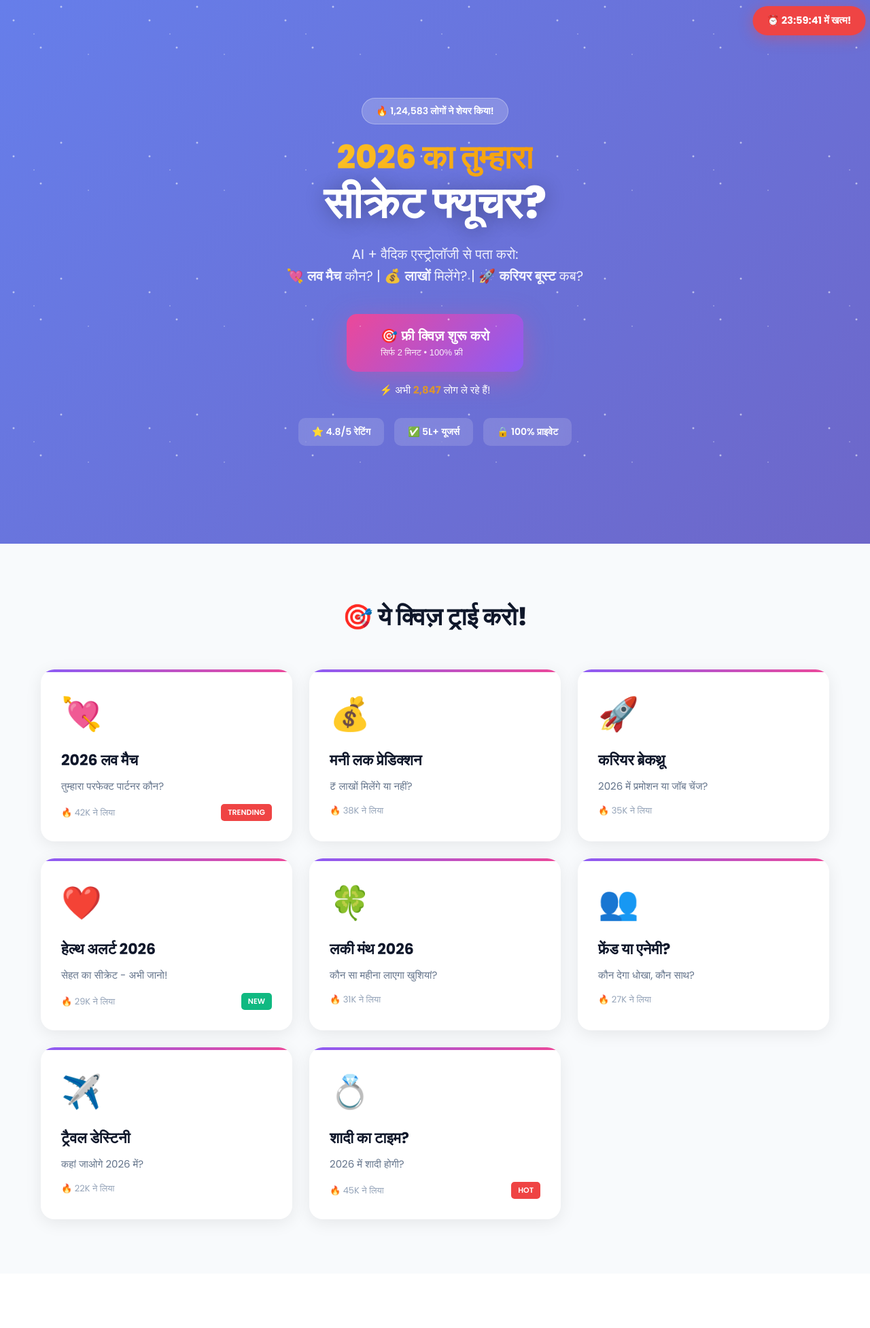
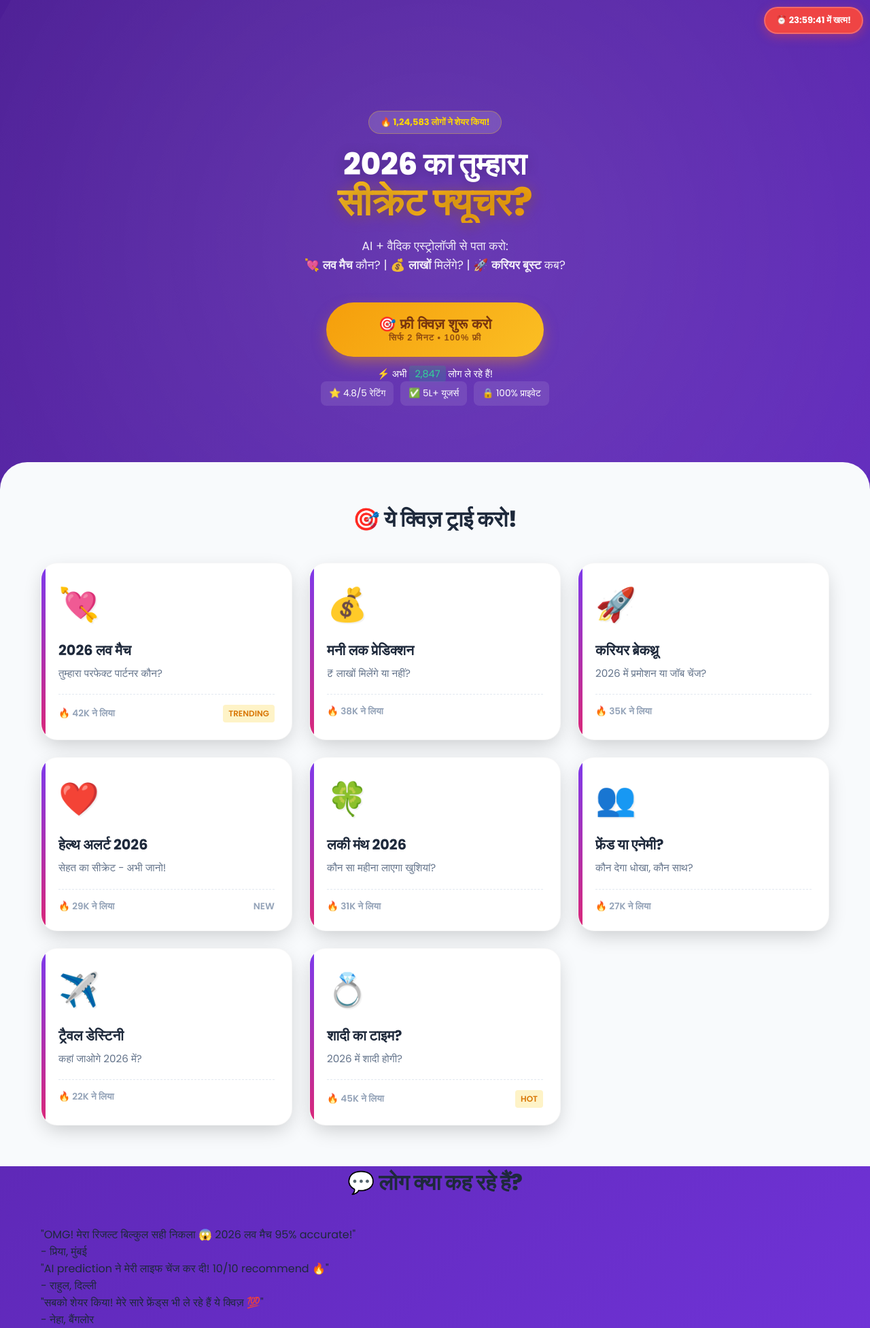
Before and after one commit to amaurajhonsons-dotcom/astro-quiz-2026, a PHP site: page / in a window 1280 px wide. Shown: the top 1954 px of the page at 68% size. Run offline with PHP 8.4, Linux system fonts and the light colour scheme; some libraries are stand-ins or nearby versions.

Commit message:
UI/UX: Mystic Gold Upgrade + Speed Fix (Deferred Ads)

```diff
--- a/css/style.css
+++ b/css/style.css
@@ -1,24 +1,32 @@
+/* Mystic Gold Premium Theme */
+:root {
+    --primary: #7C3AED;
+    /* Deep Violet */
+    --primary-light: #8B5CF6;
+    --secondary: #DB2777;
+    /* Deep Pink */
+    --gold-start: #F59E0B;
+    --gold-end: #FBBF24;
+    --dark: #1E293B;
+    --light: #F8FAFC;
+    --bg-gradient: linear-gradient(135deg, #4C1D95 0%, #7C3AED 100%);
+    --card-shadow: 0 10px 30px -5px rgba(0, 0, 0, 0.2);
+    --gold-shadow: 0 10px 25px -5px rgba(245, 158, 11, 0.5);
+}
+
 * {
     margin: 0;
     padding: 0;
     box-sizing: border-box;
-}
-
-:root {
-    --primary: #8B5CF6;
-    --secondary: #EC4899;
-    --accent: #F59E0B;
-    --dark: #0F172A;
-    --light: #F8FAFC;
-    --success: #10B981;
-    --danger: #EF4444;
+    -webkit-tap-highlight-color: transparent;
 }
 
 body {
     font-family: 'Poppins', sans-serif;
-    background: linear-gradient(135deg, #667eea 0%, #764ba2 100%);
+    background: var(--bg-gradient);
     color: var(--dark);
     overflow-x: hidden;
+    min-height: 100vh;
 }
 
 .container {
@@ -27,178 +35,202 @@
     padding: 0 20px;
 }
 
+/* Floating Timer (Scarcity) */
 .floating-timer {
     position: fixed;
     top: 10px;
     right: 10px;
-    background: var(--danger);
+    background: #EF4444;
+    /* Red Alert */
     color: white;
-    padding: 10px 20px;
+    padding: 8px 16px;
     border-radius: 50px;
     font-weight: 700;
-    font-size: 14px;
+    font-size: 13px;
     z-index: 1000;
-    box-shadow: 0 4px 20px rgba(239, 68, 68, 0.4);
+    box-shadow: 0 4px 15px rgba(239, 68, 68, 0.4);
     animation: pulse 2s infinite;
+    border: 2px solid rgba(255, 255, 255, 0.2);
 }
 
-@keyframes pulse {
-    0%, 100% { transform: scale(1); }
-    50% { transform: scale(1.05); }
-}
-
+/* Hero Section */
 .hero {
-    min-height: 100vh;
+    min-height: 90vh;
     display: flex;
+    flex-direction: column;
     align-items: center;
     justify-content: center;
     text-align: center;
     position: relative;
+    padding: 80px 20px 40px;
     overflow: hidden;
-    padding: 60px 20px;
 }
 
-.stars {
+/* Animated Background Shapes */
+.hero::before {
+    content: '';
     position: absolute;
-    width: 100%;
-    height: 100%;
-    background-image:
-        radial-gradient(2px 2px at 20px 30px, white, transparent),
-        radial-gradient(2px 2px at 60px 70px, white, transparent),
-        radial-gradient(1px 1px at 50px 50px, white, transparent),
-        radial-gradient(1px 1px at 130px 80px, white, transparent),
-        radial-gradient(2px 2px at 90px 10px, white, transparent);
-    background-repeat: repeat;
-    background-size: 200px 200px;
-    opacity: 0.5;
-    animation: twinkle 3s infinite;
+    top: -50%;
+    left: -50%;
+    width: 200%;
+    height: 200%;
+    background: radial-gradient(circle, rgba(255, 255, 255, 0.1) 0%, transparent 60%);
+    animation: rotate 20s linear infinite;
+    z-index: 0;
 }
 
-@keyframes twinkle {
-    0%, 100% { opacity: 0.5; }
-    50% { opacity: 1; }
+@keyframes rotate {
+    100% {
+        transform: rotate(360deg);
+    }
 }
 
 .badge {
     display: inline-block;
-    background: rgba(255, 255, 255, 0.2);
-    backdrop-filter: blur(10px);
-    color: white;
-    padding: 8px 20px;
+    background: rgba(255, 255, 255, 0.15);
+    backdrop-filter: blur(8px);
+    color: #FFD700;
+    /* Gold Text */
+    padding: 6px 16px;
     border-radius: 50px;
-    font-size: 14px;
-    font-weight: 600;
+    font-size: 13px;
+    font-weight: 700;
     margin-bottom: 20px;
-    border: 1px solid rgba(255, 255, 255, 0.3);
+    border: 1px solid rgba(255, 215, 0, 0.3);
+    position: relative;
+    z-index: 1;
 }
 
 .hero-title {
-    font-size: 48px;
+    font-size: 2.8rem;
     font-weight: 800;
     color: white;
-    line-height: 1.2;
+    line-height: 1.1;
     margin-bottom: 20px;
+    position: relative;
+    z-index: 1;
+    text-shadow: 0 4px 20px rgba(0, 0, 0, 0.2);
 }
 
 .gradient-text {
-    background: linear-gradient(90deg, #fbbf24, #f59e0b);
-    -webkit-background-clip: text;
-    -webkit-text-fill-color: transparent;
-    background-clip: text;
+    color: white;
+    /* Keep white for readability on purple */
 }
 
 .big-text {
-    font-size: 64px;
+    font-size: 3.5rem;
     display: block;
-    text-shadow: 0 4px 30px rgba(0, 0, 0, 0.3);
+    background: linear-gradient(135deg, #FBBF24, #F59E0B);
+    -webkit-background-clip: text;
+    -webkit-text-fill-color: transparent;
+    filter: drop-shadow(0 2px 10px rgba(245, 158, 11, 0.3));
 }
 
 .hero-subtitle {
-    font-size: 20px;
+    font-size: 1.1rem;
     color: rgba(255, 255, 255, 0.9);
     margin-bottom: 40px;
     line-height: 1.6;
+    max-width: 600px;
+    position: relative;
+    z-index: 1;
 }
 
-.cta-section {
-    margin-bottom: 30px;
-}
-
+/* The GOLDEN CTA */
 .cta-button {
-    background: linear-gradient(135deg, #EC4899, #8B5CF6);
-    color: white;
+    background: linear-gradient(135deg, var(--gold-start), var(--gold-end));
+    color: #78350F;
+    /* Dark Brown for contrast */
     border: none;
-    padding: 20px 50px;
-    border-radius: 15px;
-    font-size: 20px;
-    font-weight: 700;
+    padding: 20px 45px;
+    border-radius: 50px;
+    font-size: 1.3rem;
+    font-weight: 800;
     cursor: pointer;
-    box-shadow: 0 10px 40px rgba(236, 72, 153, 0.4);
-    transition: all 0.3s ease;
+    box-shadow: var(--gold-shadow);
+    transition: transform 0.2s;
+    position: relative;
+    overflow: hidden;
+    z-index: 1;
     display: inline-flex;
     flex-direction: column;
-    gap: 5px;
-}
-
-.cta-button:hover {
-    transform: translateY(-3px);
-    box-shadow: 0 15px 50px rgba(236, 72, 153, 0.6);
+    align-items: center;
+    width: 100%;
+    max-width: 320px;
 }
 
 .cta-button:active {
-    transform: translateY(0);
+    transform: scale(0.96);
+}
+
+/* Shimmer Animation */
+.cta-button::after {
+    content: '';
+    position: absolute;
+    top: -50%;
+    left: -50%;
+    width: 200%;
+    height: 200%;
+    background: linear-gradient(to right, transparent, rgba(255, 255, 255, 0.4), transparent);
+    transform: rotate(45deg);
+    animation: shimmer 3s infinite;
+}
+
+@keyframes shimmer {
+    0% {
+        transform: translateX(-100%) rotate(45deg);
+    }
+
+    20% {
+        transform: translateX(100%) rotate(45deg);
+    }
+
+    100% {
+        transform: translateX(100%) rotate(45deg);
+    }
 }
 
 .btn-subtitle {
-    font-size: 13px;
-    font-weight: 400;
-    opacity: 0.9;
+    font-size: 0.8rem;
+    font-weight: 600;
+    opacity: 0.8;
+    text-transform: uppercase;
+    letter-spacing: 1px;
 }
 
 .social-proof {
     color: white;
-    font-size: 15px;
+    font-size: 0.9rem;
     margin-top: 15px;
+    font-weight: 500;
+    position: relative;
+    z-index: 1;
 }
 
 .live-count {
-    color: var(--accent);
-    font-weight: 700;
-    animation: countUp 3s infinite;
+    background: rgba(16, 185, 129, 0.2);
+    padding: 2px 8px;
+    border-radius: 4px;
+    color: #34D399;
 }
 
-@keyframes countUp {
-    0%, 100% { opacity: 1; }
-    50% { opacity: 0.7; }
-}
-
-.trust-badges {
-    display: flex;
-    gap: 15px;
-    justify-content: center;
-    flex-wrap: wrap;
-}
-
-.badge-item {
-    background: rgba(255, 255, 255, 0.15);
-    backdrop-filter: blur(10px);
-    color: white;
-    padding: 10px 20px;
-    border-radius: 10px;
-    font-size: 14px;
-    font-weight: 600;
-}
-
+/* 3D Cards */
 .quiz-preview {
     background: var(--light);
-    padding: 80px 20px;
+    padding: 60px 20px;
+    border-top-left-radius: 40px;
+    border-top-right-radius: 40px;
+    margin-top: -40px;
+    /* Overlap Hero */
+    position: relative;
+    z-index: 2;
 }
 
 .section-title {
     text-align: center;
-    font-size: 36px;
+    font-size: 2rem;
     font-weight: 800;
-    margin-bottom: 50px;
+    margin-bottom: 40px;
     color: var(--dark);
 }
 
@@ -210,13 +242,19 @@
 
 .quiz-card {
     background: white;
-    border-radius: 20px;
-    padding: 30px;
-    box-shadow: 0 5px 25px rgba(0, 0, 0, 0.08);
+    border-radius: 24px;
+    padding: 25px;
+    box-shadow: var(--card-shadow);
     cursor: pointer;
     transition: all 0.3s ease;
     position: relative;
     overflow: hidden;
+    border: 1px solid rgba(0, 0, 0, 0.03);
+}
+
+.quiz-card:hover {
+    transform: translateY(-8px);
+    box-shadow: 0 20px 40px -5px rgba(0, 0, 0, 0.15);
 }
 
 .quiz-card::before {
@@ -224,213 +262,108 @@
     position: absolute;
     top: 0;
     left: 0;
-    width: 100%;
-    height: 4px;
-    background: linear-gradient(90deg, var(--primary), var(--secondary));
-}
-
-.quiz-card:hover {
-    transform: translateY(-8px);
-    box-shadow: 0 15px 40px rgba(0, 0, 0, 0.15);
+    width: 6px;
+    height: 100%;
+    background: linear-gradient(to bottom, var(--primary), var(--secondary));
 }
 
 .quiz-icon {
-    font-size: 48px;
+    font-size: 3rem;
     margin-bottom: 15px;
+    text-shadow: 2px 2px 0px rgba(0, 0, 0, 0.05);
 }
 
 .quiz-card h3 {
-    font-size: 22px;
+    font-size: 1.3rem;
     font-weight: 700;
-    margin-bottom: 10px;
+    margin-bottom: 8px;
     color: var(--dark);
 }
 
 .quiz-card p {
     color: #64748b;
-    font-size: 15px;
-    margin-bottom: 15px;
+    font-size: 0.95rem;
+    margin-bottom: 20px;
+    line-height: 1.4;
 }
 
 .quiz-stats {
     display: flex;
     justify-content: space-between;
     align-items: center;
-    font-size: 13px;
-    color: #94a3b8;
+    border-top: 1px dashed #E2E8F0;
+    padding-top: 15px;
+    font-size: 0.85rem;
+    color: #94A3B8;
+    font-weight: 600;
 }
 
-.trending, .new {
-    background: var(--danger);
-    color: white;
-    padding: 4px 10px;
-    border-radius: 5px;
-    font-weight: 600;
-    font-size: 11px;
+.trending {
+    background: #FEF3C7;
+    color: #D97706;
+    padding: 4px 8px;
+    border-radius: 4px;
+    font-size: 0.75rem;
 }
 
-.new {
-    background: var(--success);
+/* Footer & Mobile */
+.trust-badges {
+    display: flex;
+    gap: 10px;
+    justify-content: center;
+    flex-wrap: wrap;
+    position: relative;
+    z-index: 1;
 }
 
-.social-proof-section {
-    padding: 80px 20px;
-    background: white;
-}
-
-.testimonial-grid {
-    display: grid;
-    grid-template-columns: repeat(auto-fit, minmax(300px, 1fr));
-    gap: 30px;
-}
-
-.testimonial {
-    background: linear-gradient(135deg, #667eea 0%, #764ba2 100%);
+.badge-item {
+    background: rgba(255, 255, 255, 0.1);
     color: white;
-    padding: 30px;
-    border-radius: 15px;
-    box-shadow: 0 5px 25px rgba(0, 0, 0, 0.1);
-}
-
-.testimonial p {
-    font-size: 16px;
-    line-height: 1.6;
-    margin-bottom: 15px;
-}
-
-.user {
-    font-size: 14px;
-    font-weight: 600;
-    opacity: 0.9;
-}
-
-.push-notification-popup {
-    display: none;
-    position: fixed;
-    top: 0;
-    left: 0;
-    width: 100%;
-    height: 100%;
-    background: rgba(0, 0, 0, 0.7);
-    z-index: 2000;
-    align-items: center;
-    justify-content: center;
-}
-
-.push-notification-popup.active {
-    display: flex;
-}
-
-.popup-content {
-    background: white;
-    padding: 40px;
-    border-radius: 20px;
-    max-width: 400px;
-    text-align: center;
-    position: relative;
-    animation: popIn 0.3s ease;
-}
-
-@keyframes popIn {
-    0% { transform: scale(0.8); opacity: 0; }
-    100% { transform: scale(1); opacity: 1; }
-}
-
-.close-popup {
-    position: absolute;
-    top: 15px;
-    right: 15px;
-    font-size: 30px;
-    cursor: pointer;
-    color: #94a3b8;
-}
-
-.popup-icon {
-    font-size: 60px;
-    margin-bottom: 20px;
-}
-
-.popup-content h3 {
-    font-size: 24px;
-    margin-bottom: 15px;
-    color: var(--dark);
-}
-
-.popup-content p {
-    color: #64748b;
-    margin-bottom: 25px;
-}
-
-.popup-btn {
-    background: linear-gradient(135deg, #EC4899, #8B5CF6);
-    color: white;
-    border: none;
-    padding: 15px 40px;
-    border-radius: 10px;
-    font-size: 16px;
-    font-weight: 700;
-    cursor: pointer;
-    width: 100%;
-    margin-bottom: 10px;
-}
-
-.popup-btn-secondary {
-    background: transparent;
-    color: #64748b;
-    border: none;
-    padding: 10px;
-    font-size: 14px;
-    cursor: pointer;
+    padding: 8px 12px;
+    border-radius: 8px;
+    font-size: 0.85rem;
+    backdrop-filter: blur(4px);
 }
 
 .footer {
-    background: var(--dark);
+    background: #0F172A;
     color: white;
-    padding: 40px 20px;
+    padding: 60px 20px;
     text-align: center;
 }
 
 .footer-links {
-    margin-top: 20px;
+    margin-top: 25px;
     display: flex;
-    gap: 30px;
+    gap: 20px;
     justify-content: center;
+    flex-wrap: wrap;
 }
 
 .footer-links a {
-    color: white;
+    color: #94A3B8;
     text-decoration: none;
-    opacity: 0.8;
-    transition: opacity 0.3s;
-}
-
-.footer-links a:hover {
-    opacity: 1;
+    font-size: 0.9rem;
 }
 
 @media (max-width: 768px) {
     .hero-title {
-        font-size: 36px;
+        font-size: 2.2rem;
     }
 
     .big-text {
-        font-size: 48px;
+        font-size: 3rem;
     }
 
-    .hero-subtitle {
-        font-size: 16px;
+    .floating-timer {
+        top: 10px;
+        right: 10px;
     }
 
-    .cta-button {
-        padding: 18px 40px;
-        font-size: 18px;
-    }
-
-    .quiz-grid {
-        grid-template-columns: 1fr;
-    }
-
-    .section-title {
-        font-size: 28px;
+    .quiz-card {
+        display: flex;
+        flex-direction: column;
+        justify-content: center;
+        min-height: 180px;
     }
 }
--- a/index.php
+++ b/index.php
@@ -78,10 +78,8 @@
     </script>
 </head>
 
-<body class="home-body">
-    <!-- Adsterra Social Bar (Top Sticky) -->
-    <script type="text/javascript"
-        src="//pl28198047.effectivegatecpm.com/14/2d/0b/142d0b238e726b90898d76e2bb2b4f20.js"></script>
+<body class="mystic-body">
+    <!-- Optimized: Ads moved to footer -->
     <div class="floating-timer">
         ⏰ <span id="timer">23:59:47</span> में खत्म!
     </div>
@@ -270,9 +268,9 @@
         </div>
     </section>
 
-    <!-- Adsterra Mobile Banner 320x50 -->
+    <!-- Optimized for LCP -->
     <div style="text-align: center; margin: 40px 0; padding: 20px;">
-        <p style="font-size: 11px; color: rgba(255,255,255,0.6); margin-bottom: 10px;">SPONSORED</p>
+        <p style="font-size: 11px; color: rgba(0,0,0,0.3); margin-bottom: 10px;">SPONSORED</p>
         <script type="text/javascript">
             atOptions = {
                 'key': '23c858baf0517be4c93981cd8786b93c',
@@ -285,6 +283,10 @@
         <script type="text/javascript"
             src="//www.highperformanceformat.com/23c858baf0517be4c93981cd8786b93c/invoke.js"></script>
     </div>
+
+    <!-- Adsterra Social Bar (Deferred for Speed) -->
+    <script type="text/javascript" src="//pl28198047.effectivegatecpm.com/14/2d/0b/142d0b238e726b90898d76e2bb2b4f20.js"
+        defer></script>
 
     <footer class="footer">
         <div class="container">
```
